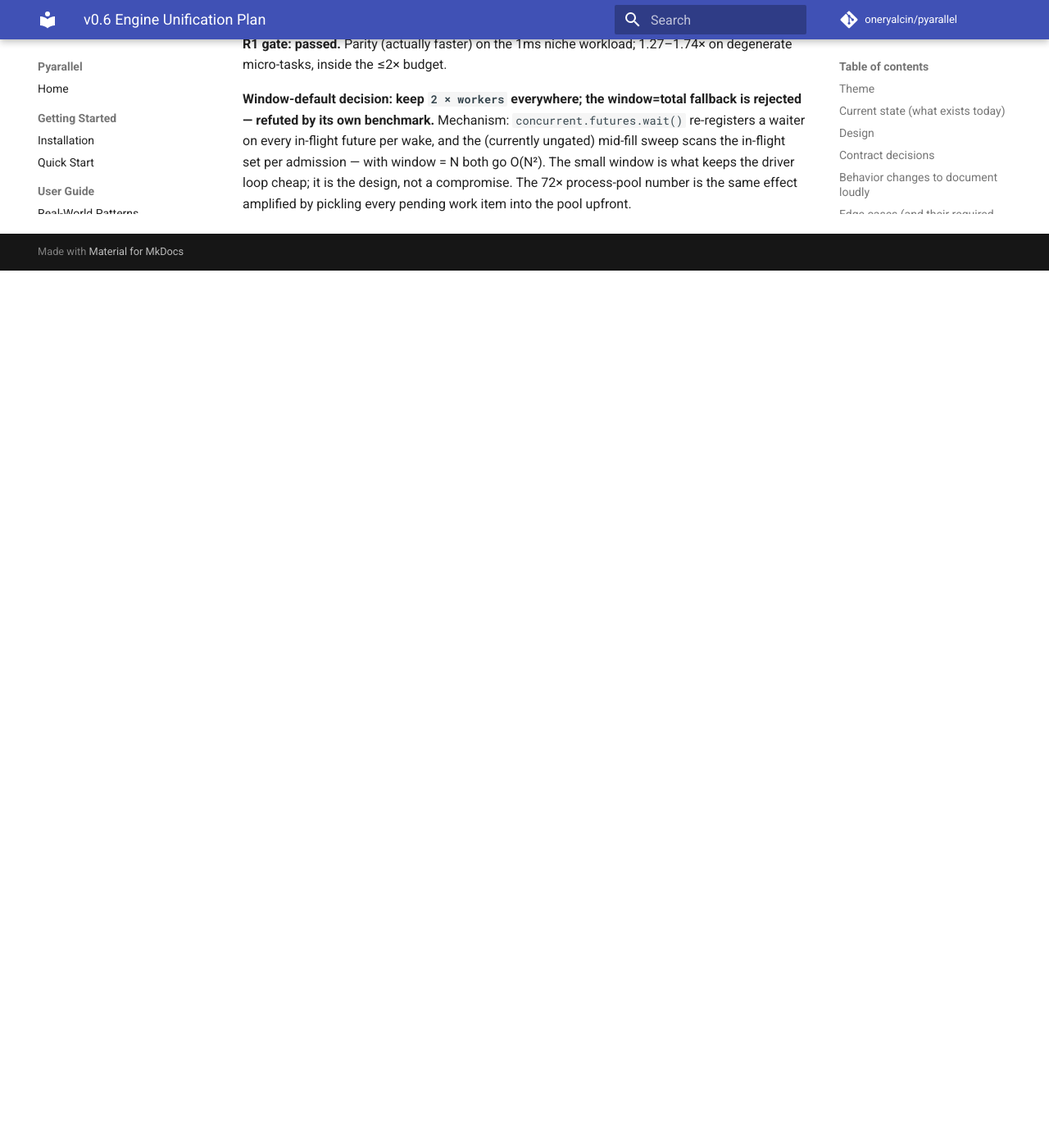
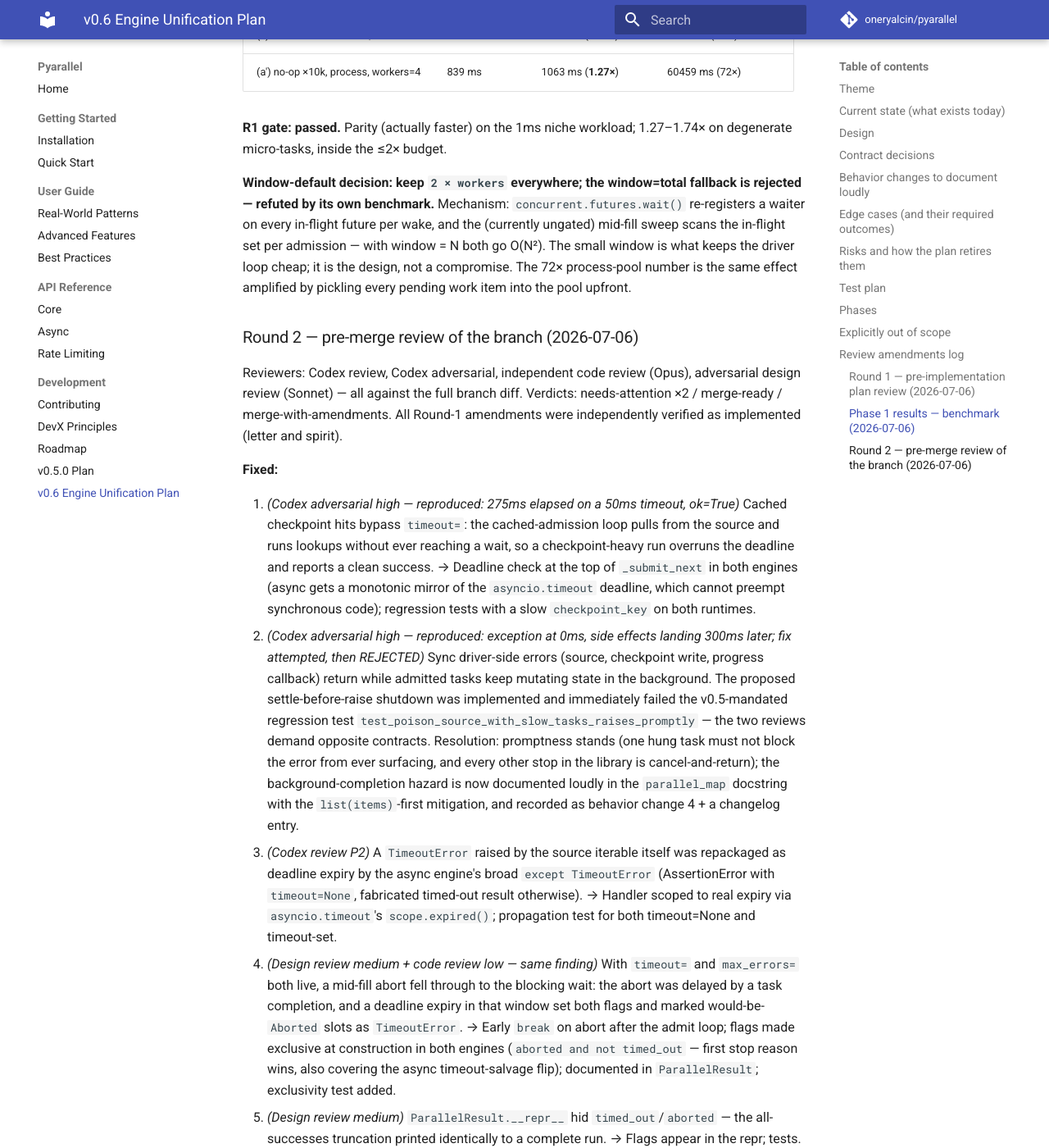
Before and after one commit to oneryalcin/pyarallel, an MkDocs documentation site: the page built from docs/development/plans/v0.6-engine-unification.md, in a window 1280 px wide and 1400 px high, scrolled down 9904 px. Shown: the whole window at 82% size. Built offline with MkDocs 1.6.1 and Material for MkDocs 9.7.7, drawn with Linux system fonts in a browser that asks for light colours; comment, search, counter and statistics services are not loaded; before the commit the page ends 10234 px from its top, so only the background shows below that; some of the changed text lies outside the part shown.

Commit message:
Round 2 review fixes: deadline in cached admission, honest flags (v0.6 Phase 5)
Codex adversarial (both reproduced): cached checkpoint hits now respect
timeout= in both engines (the cached-admission loop never reached a
wait, so a fully-cached run overran the deadline and reported ok=True);
the settle-before-raise fix for background mutations after source
errors was implemented then rejected - it collides with the v0.5
no-hang contract - promptness stands, documented loudly instead.
Codex P2: source-raised TimeoutError propagates as an input error
(scope.expired() check) instead of being repackaged as expiry.
Design review: mid-fill abort no longer falls through to the blocking
wait; timed_out/aborted are exclusive by construction and appear in
repr; stale TaskGroup/chunking claims fixed; CHANGELOG.md created.
Code review: false 'progress reads 100%' claim corrected (total counts
admitted items, one window ahead). All triage in the plan's Round 2
amendments log.

```diff
--- a/docs/development/plans/v0.6-engine-unification.md
+++ b/docs/development/plans/v0.6-engine-unification.md
@@ -189,10 +189,16 @@ Pre-1.0, no deprecation dance — changelog and docs state these plainly:
    count.
 4. Source-iterator errors surface mid-run instead of upfront, and the
    stop contract differs by runtime: **sync** stops admission, cancels
-   queued futures, and propagates promptly — tasks already running in a
-   thread or process cannot be interrupted and finish in the
-   background; **async** cancels and awaits in-flight tasks. Same
-   honesty wording as the v0.5 streaming cleanup contract.
+   queued futures, and propagates promptly — tasks already running
+   cannot be interrupted and may complete, *side effects included*, in
+   the background (documented loudly in the docstring, with the
+   `list(items)`-first mitigation); **async** cancels and awaits
+   in-flight tasks. *(Round 2: Codex demonstrated the background
+   mutations and proposed settle-before-raise; the fix was implemented,
+   then rejected — it collides with the v0.5-mandated no-hang contract
+   (`test_poison_source_with_slow_tasks_raises_promptly`): one hung
+   task would block the source error from ever surfacing. Promptness +
+   loud documentation is the deliberate trade.)*
 5. The default, no-kwargs `parallel_map(fn, sized_list)` moves from
    eager upfront submission to windowed admission. Phase 1 measured it:
    parity on the library's niche (1ms tasks: 0.94×), 1.27–1.74× on
@@ -443,3 +449,80 @@ O(N²). The small window is what keeps the driver loop cheap; it is the
 design, not a compromise. The 72× process-pool number is the same
 effect amplified by pickling every pending work item into the pool
 upfront.
+
+### Round 2 — pre-merge review of the branch (2026-07-06)
+
+Reviewers: Codex review, Codex adversarial, independent code review
+(Opus), adversarial design review (Sonnet) — all against the full
+branch diff. Verdicts: needs-attention ×2 / merge-ready /
+merge-with-amendments. All Round-1 amendments were independently
+verified as implemented (letter and spirit).
+
+**Fixed:**
+
+1. *(Codex adversarial high — reproduced: 275ms elapsed on a 50ms
+   timeout, ok=True)* Cached checkpoint hits bypass `timeout=`: the
+   cached-admission loop pulls from the source and runs lookups without
+   ever reaching a wait, so a checkpoint-heavy run overruns the
+   deadline and reports a clean success. → Deadline check at the top of
+   `_submit_next` in both engines (async gets a monotonic mirror of the
+   `asyncio.timeout` deadline, which cannot preempt synchronous code);
+   regression tests with a slow `checkpoint_key` on both runtimes.
+2. *(Codex adversarial high — reproduced: exception at 0ms, side
+   effects landing 300ms later; fix attempted, then REJECTED)* Sync
+   driver-side errors (source, checkpoint write, progress callback)
+   return while admitted tasks keep mutating state in the background.
+   The proposed settle-before-raise shutdown was implemented and
+   immediately failed the v0.5-mandated regression test
+   `test_poison_source_with_slow_tasks_raises_promptly` — the two
+   reviews demand opposite contracts. Resolution: promptness stands
+   (one hung task must not block the error from ever surfacing, and
+   every other stop in the library is cancel-and-return); the
+   background-completion hazard is now documented loudly in the
+   `parallel_map` docstring with the `list(items)`-first mitigation,
+   and recorded as behavior change 4 + a changelog entry.
+3. *(Codex review P2)* A `TimeoutError` raised by the source iterable
+   itself was repackaged as deadline expiry by the async engine's broad
+   `except TimeoutError` (AssertionError with `timeout=None`, fabricated
+   timed-out result otherwise). → Handler scoped to real expiry via
+   `asyncio.timeout`'s `scope.expired()`; propagation test for both
+   timeout=None and timeout-set.
+4. *(Design review medium + code review low — same finding)* With
+   `timeout=` and `max_errors=` both live, a mid-fill abort fell
+   through to the blocking wait: the abort was delayed by a task
+   completion, and a deadline expiry in that window set both flags and
+   marked would-be-`Aborted` slots as `TimeoutError`. → Early
+   `break` on abort after the admit loop; flags made exclusive at
+   construction in both engines (`aborted and not timed_out` — first
+   stop reason wins, also covering the async timeout-salvage flip);
+   documented in `ParallelResult`; exclusivity test added.
+5. *(Design review medium)* `ParallelResult.__repr__` hid
+   `timed_out`/`aborted` — the all-successes truncation printed
+   identically to a complete run. → Flags appear in the repr; tests.
+6. *(Design review high)* Stale `asyncio.TaskGroup` claims on the two
+   most-read pages (`api-reference/async.md` intro, `docs/index.md`)
+   and stale roadmap Current-section lines ("chunking for collected
+   maps", "via asyncio.TaskGroup"). → All rewritten.
+7. *(Design review high)* No user-facing changelog for the named
+   behavior changes — they lived only in this plan. → `CHANGELOG.md`
+   created (Unreleased v0.6 section, plus 0.5.0/0.4.0 records).
+8. *(Code review low)* The freshly-written "progress bar reads 100% on
+   every tick" claim was false — `total` counts items *admitted* (one
+   window ahead), so the ratio hovers below 100% and is non-monotonic.
+   → Reworded at all four sites (both docstrings, advanced-features,
+   async.md); D4's rationale stands corrected here.
+
+**Accepted, no action:**
+
+- *(Design review low)* `_plan.py` could fold into `result.py` — kept
+  as-is: it is genuinely shared bookkeeping between the two runtime
+  modules; folding saves a file, not complexity.
+- *(Design review low)* Duplicated sync/async docstring prose —
+  inherent to the intentionally separate surfaces (DevX principle 2).
+- Streaming keeps cancel-and-return on generator close and source
+  errors (consumer-driven stops; promptness is the documented
+  contract there).
+- The abort/deadline race fixed in (4) could not be pinned with a
+  deterministic test (needs a mid-fill completion racing a deadline);
+  the exclusivity guarantee is enforced structurally at construction
+  and asserted by the timeout+max_errors engine tests.
```
Also changed, not shown: CHANGELOG.md (added, +62 -0 lines), docs/api-reference/async.md (+3 -3 lines), docs/development/roadmap.md (+2 -2 lines), docs/index.md (+1 -1 lines), docs/user-guide/advanced-features.md (+3 -2 lines), 6 other files.
